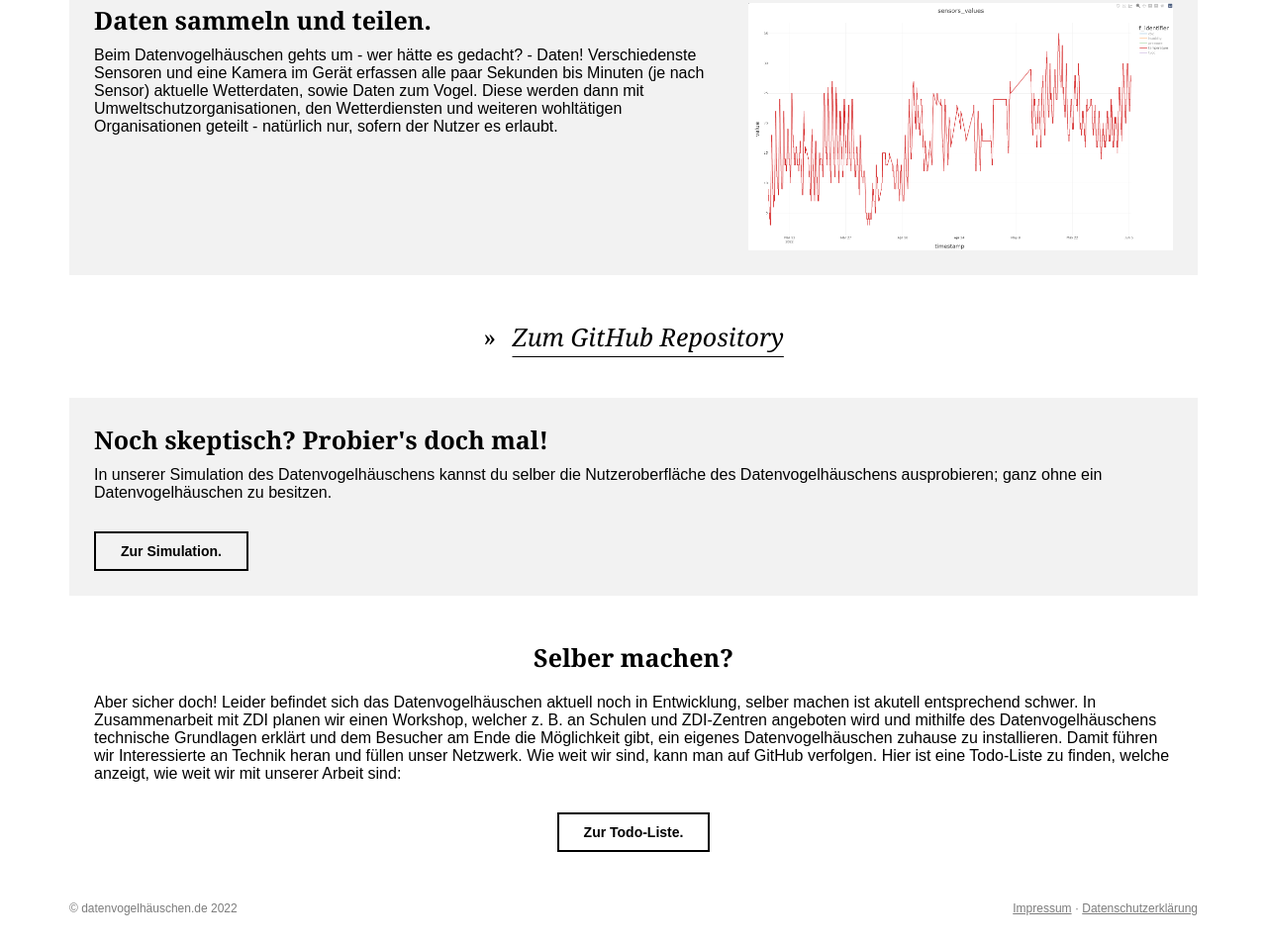
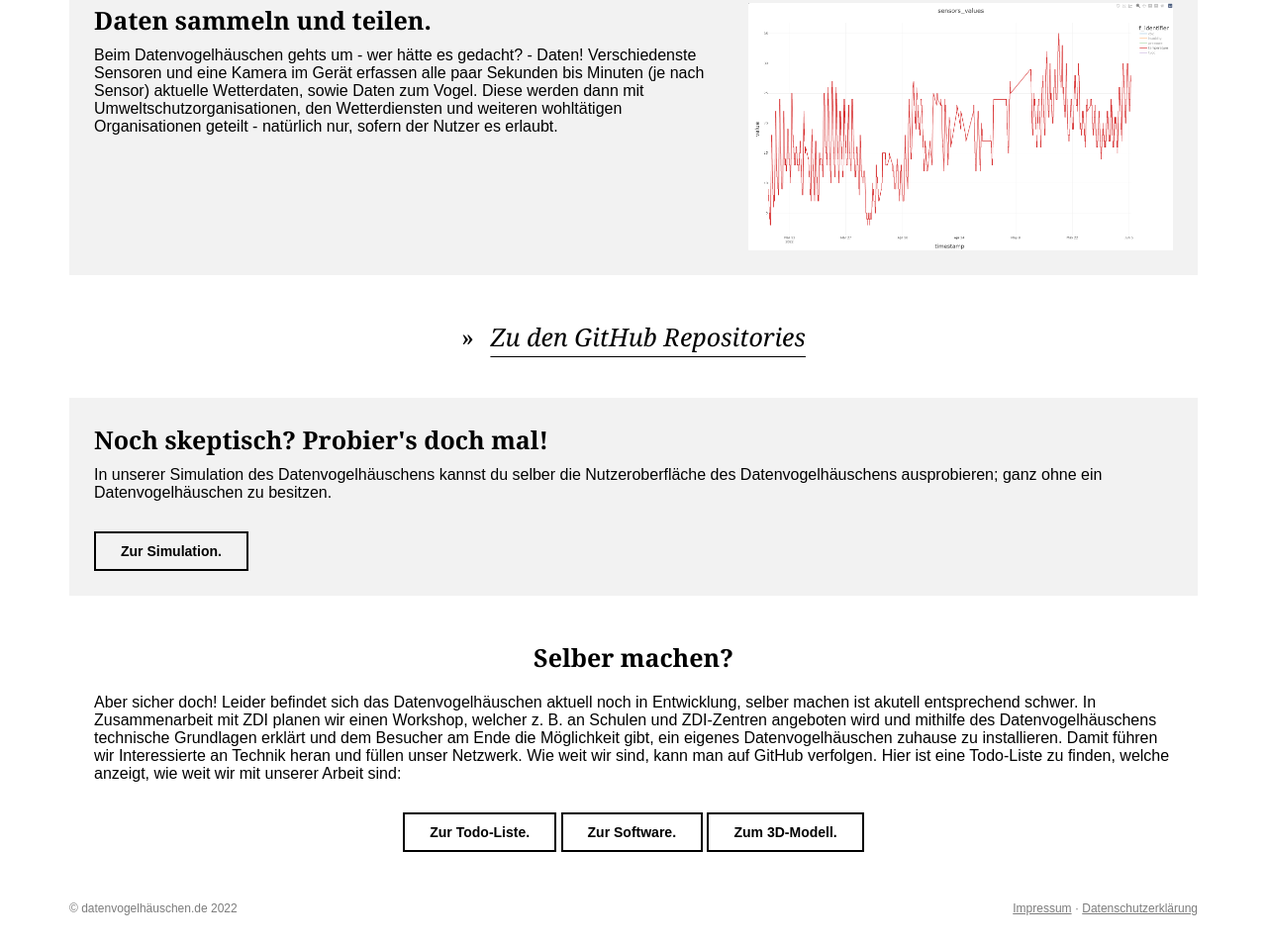
Before and after one commit to Datenvogelhauschen/datenvogelhauschen-static, a plain HTML site: page index.html in a window 1280 px wide. Shown: the part 1827-2782 px from the top of the page at 99% size. Drawn offline with Linux system fonts and the light colour scheme.

Commit message:
ADDED Links

```diff
--- a/index.html
+++ b/index.html
@@ -122,7 +122,7 @@
                 </div>
 
                 <div class="github-repo">
-                    <a href="https://github.com/jbohnst/datenvogelhauschen-software" target="_blank" class="github-repo-link">Zum GitHub Repository</a>
+                    <a href="https://github.com/Datenvogelhauschen" target="_blank" class="github-repo-link">Zu den GitHub Repositories</a>
                 </div>
 
                 <div class="live-demo">
@@ -153,6 +153,8 @@
 
                     <div class="diy-seg-button-wrapper">
                         <a href="https://github.com/orgs/Datenvogelhauschen/projects/1" class="link-button">Zur Todo-Liste.</a>
+                        <a href="https://github.com/Datenvogelhauschen/datenvogelhauschen-software" class="link-button">Zur Software.</a>
+                        <a href="https://github.com/Datenvogelhauschen/datenvogelhauschen-models" class="link-button">Zum 3D-Modell.</a>
                     </div>
                 </div>
 
```
